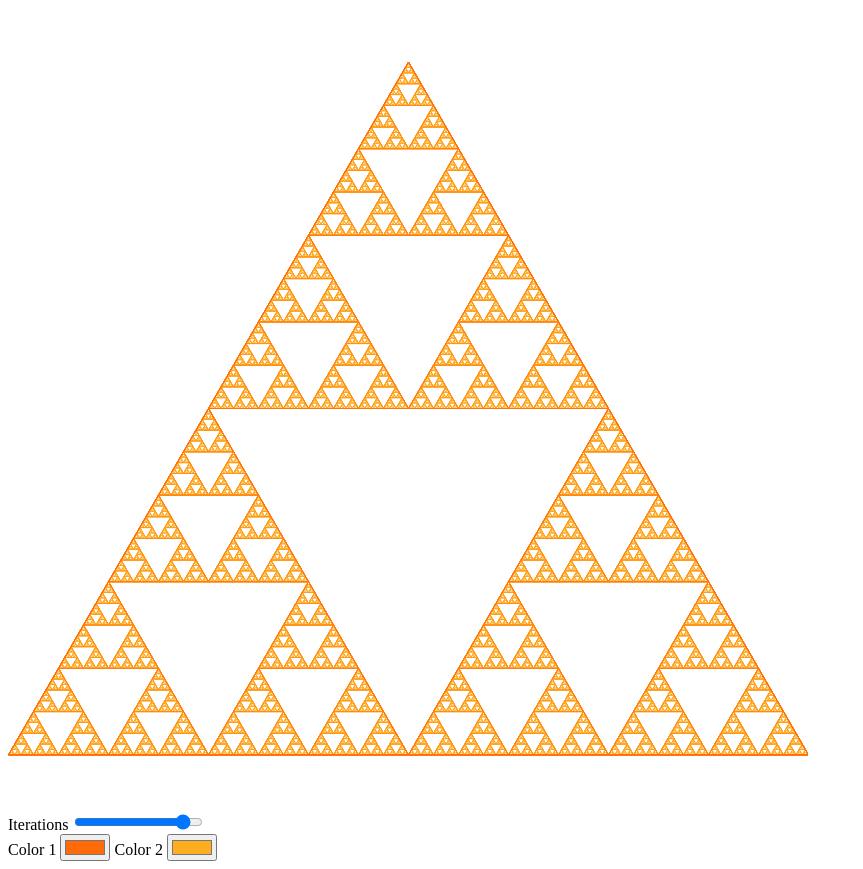
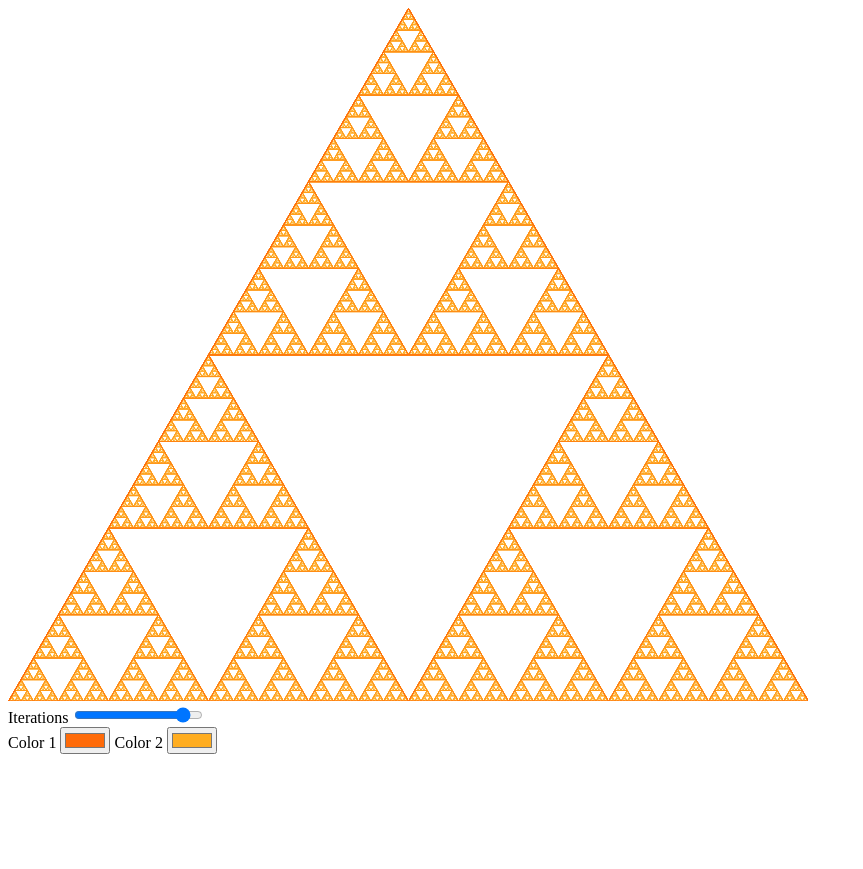
Before and after one commit to unstream/sierpinski, an Angular app: page / in a window 1280 px wide. Shown: the whole page, without its empty margins (0-863 px from the left). After the commit the page ends 800 px from the top, so only its background shows below. Built offline with nearby package versions, Linux system fonts and the light colour scheme.

Commit message:
Adapted canvas size

```diff
--- a/src/app/sierpinski/sierpinski.component.html
+++ b/src/app/sierpinski/sierpinski.component.html
@@ -1,5 +1,5 @@
 <div>
-  <canvas #myCanvas width="800" height="800" style="background:white"></canvas>
+  <canvas #myCanvas width="800" height="693" style="background:white"></canvas>
   <div>
 
     Iterations <input type="range" min="0" max="{{maxIterations}}" [(ngModel)]="iterations" value="{{iterations}}" (change)="draw()" /><br />
--- a/src/app/sierpinski/sierpinski.component.ts
+++ b/src/app/sierpinski/sierpinski.component.ts
@@ -91,8 +91,8 @@ export class Sierpinski implements AfterViewInit {
     ctx.fillStyle = this.color;
     ctx.clearRect(0, 0, ctx.canvas.clientWidth, ctx.canvas.clientHeight);
     let l = Math.min(ctx.canvas.clientWidth, ctx.canvas.clientWidth);
-    let offset = l * (1 - Sierpinski.SQRT075) / 2;
-    this.recursion(ctx, 0, l - offset, l, 0);
+    //let offset = l * (1 - Sierpinski.SQRT075) / 2;
+    this.recursion(ctx, 0, l * Sierpinski.SQRT075, l, 0);
     ctx.closePath();
   }
 }
```
